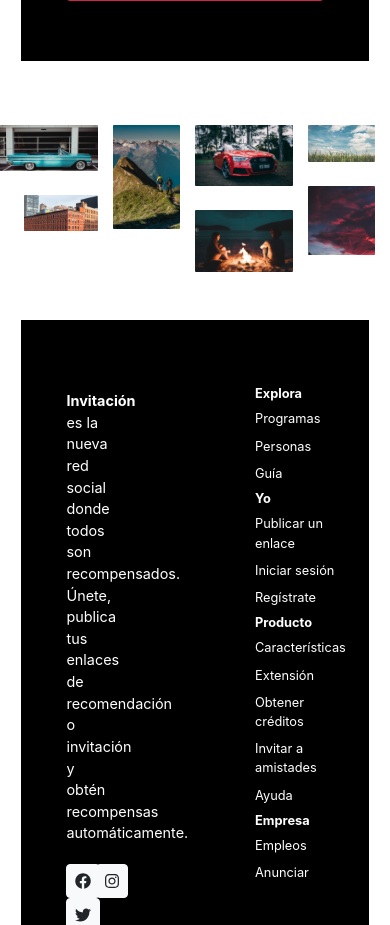
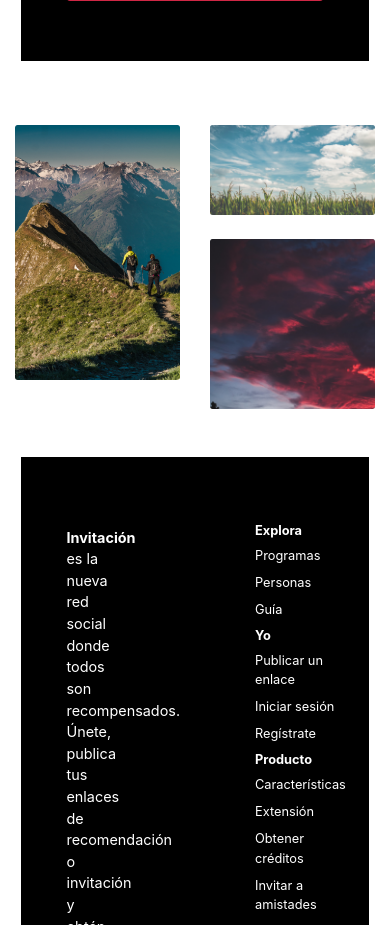
Before and after one commit to fonsovariz/invitacion, a React (Create React App) app: page / in a window 390 px wide. Shown: the part 1920-2845 px from the top of the page. Built offline with nearby package versions, Linux system fonts and the light colour scheme.

Commit message:
Hacer que Imagenes sea responsivo

```diff
--- a/src/App.tsx
+++ b/src/App.tsx
@@ -31,7 +31,7 @@ function App() {
       <Logotipos anchura={anchura}></Logotipos>
       <ContenidoSuperior anchura={anchura}></ContenidoSuperior>
       <ContenidoInferior anchura={anchura}></ContenidoInferior>
-      <Imagenes></Imagenes>
+      <Imagenes anchura={anchura}></Imagenes>
       <Pie anchura={anchura}></Pie>
     </>
   );
--- a/src/components/Imagenes.tsx
+++ b/src/components/Imagenes.tsx
@@ -9,19 +9,25 @@ import edificio from "../images/footer-5.png";
 import crepusculo from "../images/footer-6.png";
 import pradera from "../images/footer-7.png";
 
+type Props = {
+  anchura: number;
+};
+
 /**
  * Un componente que renderiza una fila de imágenes.
  */
-const Imagenes = () => {
+const Imagenes = ({ anchura }: Props) => {
   return (
     <Container className="my-5 pt-3">
       <Row>
+        {anchura > 767 && (
           <Col xs={3} className="px-0">
             <img
               src={autoAzul}
               alt="Una fotografía de un descapotable de color celeste estacionado en paralelo frente a un edificio de color blanco."
               className="w-100"
             />
+
             <div className="text-right">
               <img
                 src={edificio}
@@ -30,8 +36,9 @@ const Imagenes = () => {
               />
             </div>
           </Col>
+        )}
 
-        <Col xs={3}>
+        <Col xs={anchura > 767 ? 3 : anchura > 400 ? 4 : 6}>
           <img
             src={senderismo}
             alt="Una fotografía de dos personas caminando por la cima de un monte."
@@ -39,7 +46,8 @@ const Imagenes = () => {
           />
         </Col>
 
-        <Col xs={3} className="px-0">
+        {anchura > 400 && (
+          <Col xs={anchura > 767 ? 3 : 4} className="px-0">
             <img
               src={autoRojo}
               alt="Una fotografía de un auto rojo estacionado a varios pies de una hilera de arboles."
@@ -51,8 +59,9 @@ const Imagenes = () => {
               className="w-100 mt-4"
             />
           </Col>
+        )}
 
-        <Col xs={3}>
+        <Col xs={anchura > 767 ? 3 : anchura > 400 ? 4 : 6}>
           <img
             src={pradera}
             alt="Una fotografía de una pradera con cielo despejado."
```
Lines whose indentation alone changed are shown as unchanged.
